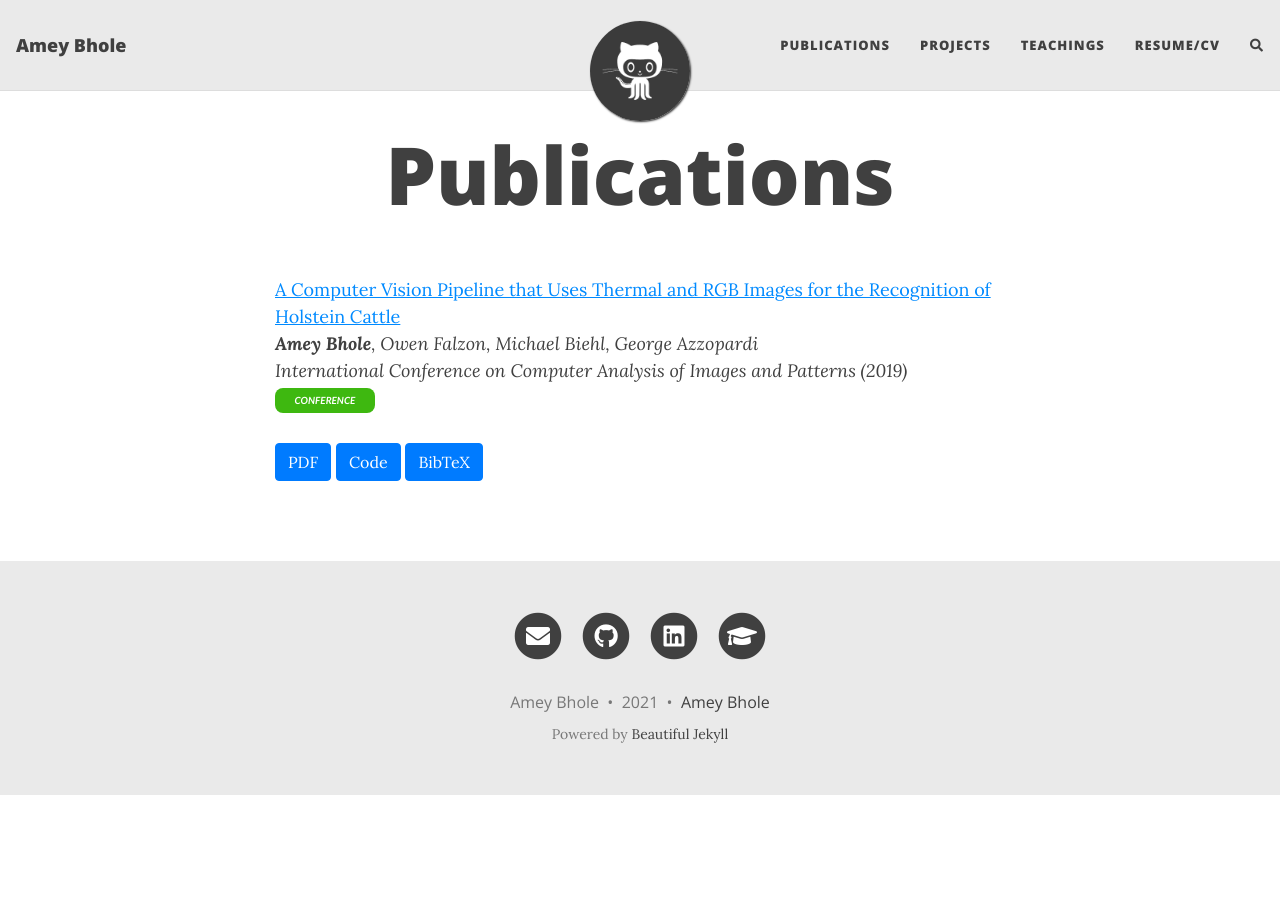
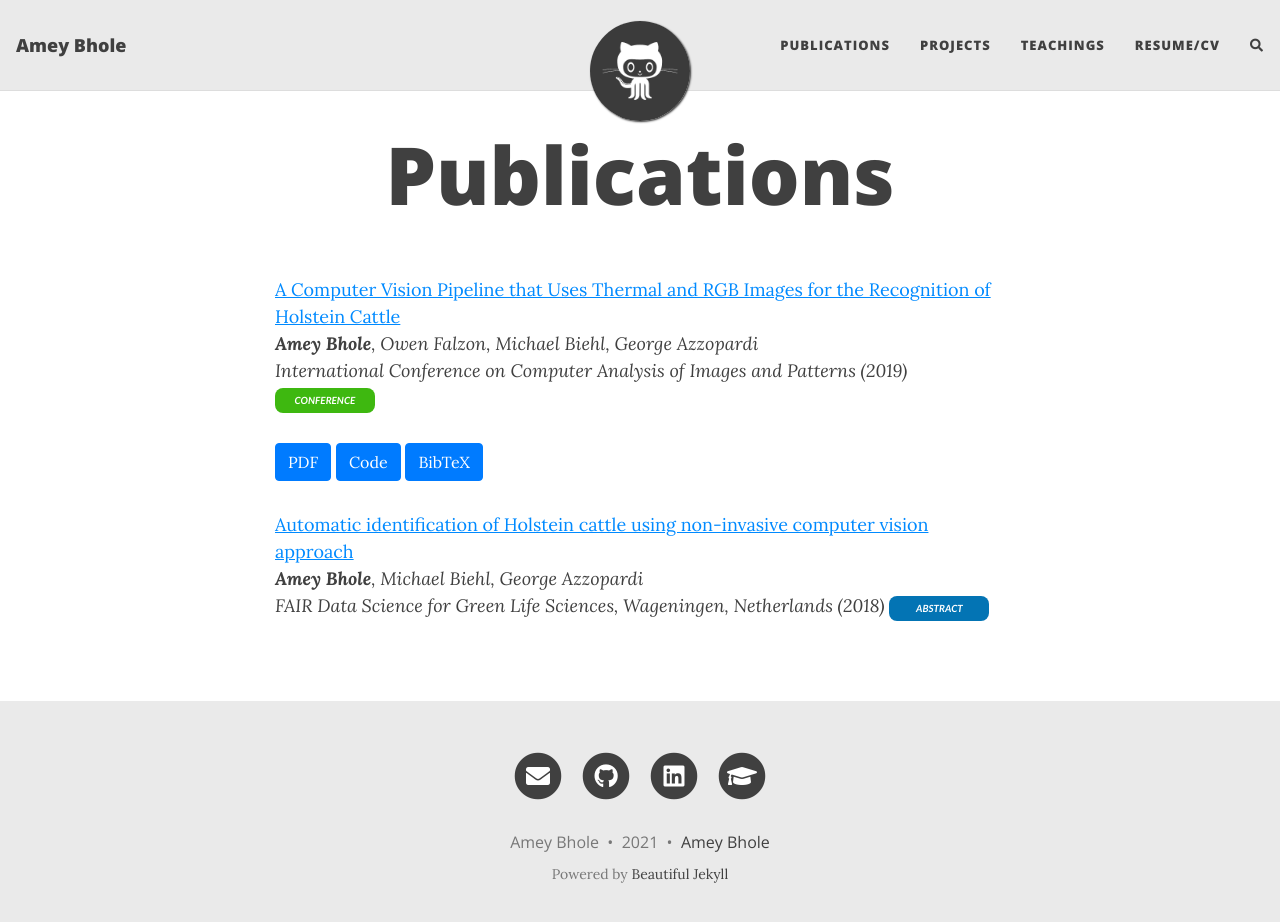
Before and after one commit to ameybhole/ameybhole.github.io, a Jekyll site: the page built from publications.md, in a window 1280 px wide and 935 px high. Shown: the top 922 px of the window. Built offline with Jekyll 4.4.1, drawn with Linux system fonts in a browser that asks for light colours; nearby versions of some CDN libraries; comment, search, counter and statistics services are not loaded.

Commit message:
Update publications.md

```diff
--- a/publications.md
+++ b/publications.md
@@ -10,3 +10,7 @@ International Conference on Computer Analysis of Images and Patterns (2019) <spa
 <a class="btn btn-primary btn-outline btn-xs" href="https://link.springer.com/chapter/10.1007/978-3-030-29891-3_10" target="_blank" rel="noopener">PDF</a>
 <a class="btn btn-primary btn-outline btn-xs" href="https://github.com/ameybhole/IIHC" target="_blank" rel="noopener">Code</a>
 <a class="btn btn-primary btn-outline btn-xs" href="https://scholar.googleusercontent.com/scholar.bib?q=info:eR4OU4CbxWkJ:scholar.google.com/&output=citation&scisdr=CgXmXetuEISxw6oNifE:AAGBfm0AAAAAYVQIkfG5_0EENupwvKzar5i3FVZL8tcW&scisig=AAGBfm0AAAAAYVQIkQ7GYoge_rIv2Nsf4vr_D60rBGIK&scisf=4&ct=citation&cd=-1&hl=en&scfhb=1" target="_blank" rel="noopener">BibTeX</a>
+
+<a href="https://www.rug.nl/research/portal/publications/automatic-identification-of-holstein-cattle-using-noninvasive-computer-vision-approach(f54af69c-96d2-4929-b401-4106dc91253e).html"><u>Automatic identification of Holstein cattle using non-invasive computer vision approach</u></a><br>
+<i><b>Amey Bhole</b>, Michael Biehl, George Azzopardi <br><i>
+FAIR Data Science for Green Life Sciences, Wageningen, Netherlands (2018) <span style="display: inline-block; width:100px; line-height: 25px; color:white; font-family: Calibri, sans-serif; background-color:#0374b4; font-size: 55%;border-radius: 8px; text-align:center;"><b>ABSTRACT</b></span><br>
```
